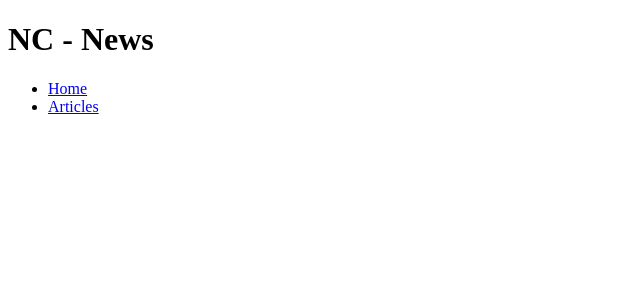
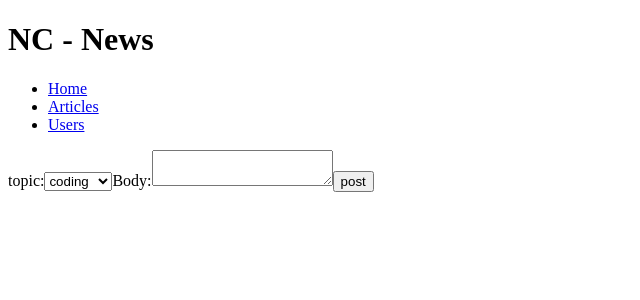
Before and after one commit to yerayafonso/nc-news, a React (Vite) app: page /articles/1/comments/post in a window 1280 px wide. Shown: the top 300 px of the page, without its empty margins (0-640 px from the left). Built offline with nearby package versions, Linux system fonts and the light colour scheme.

Commit message:
add ui for comments endpoints to view and start the form to post comments

```diff
--- a/src/App.jsx
+++ b/src/App.jsx
@@ -9,6 +9,9 @@ import ArticleList from "./components/ArticleList";
 // import { useState } from "react";
 import SingleArticle from "./components/SingleArticle";
 import Comments from "./components/Comments";
+import PostComment from "./components/PostComment";
+import Users from "./components/Users";
+import SingleUser from "./components/SingleUser";
 
 function App() {
   return (
@@ -20,6 +23,12 @@ function App() {
         <Route path="/articles" element={<ArticleList />} />
         <Route path="/articles/:article_id" element={<SingleArticle />} />
         <Route path="/articles/:article_id/comments" element={<Comments />} />
+        <Route
+          path="/articles/:article_id/comments/post"
+          element={<PostComment />}
+        />
+        <Route path="/users" element={<Users />} />
+        <Route path="/users/:username" element={<SingleUser />} />
       </Routes>
     </>
   );
--- a/src/components/Comments.jsx
+++ b/src/components/Comments.jsx
@@ -28,6 +28,9 @@ function Comments() {
           <Link to={`/articles/${article_id}`}>
             <button>Back</button>
           </Link>
+          <Link to={`/articles/${article_id}/comments/post`}>
+            <button>Post</button>
+          </Link>
         </div>
         <div>
           {commentsData.map((object) => {
--- a/src/components/Nav.jsx
+++ b/src/components/Nav.jsx
@@ -10,6 +10,9 @@ function Nav() {
         <li>
           <Link to="/articles">Articles</Link>
         </li>
+        <li>
+          <Link to="/users">Users</Link>
+        </li>
       </ul>
     </nav>
   );
--- /dev/null
+++ b/src/components/PostComment.jsx
@@ -0,0 +1,23 @@
+import { useParams } from "react-router-dom";
+
+function PostComment() {
+  const { article_id } = useParams();
+
+  return (
+    <>
+      <form action={`/articles/${article_id}/comments`} method="post">
+        <label htmlFor="topic-dropdown">topic:</label>
+        <select id="topic-dropdown">
+          <option>coding</option>
+          <option>football</option>
+          <option>cooking</option>
+        </select>
+        <label htmlFor="comment-text">Body:</label>
+        <textarea id="comment-text" type="text"></textarea>
+        <button type="submit">post</button>
+      </form>
+    </>
+  );
+}
+
+export default PostComment;
--- a/src/index.css
+++ b/src/index.css
@@ -1,4 +1,4 @@
-.article-card {
+.article-card .user-card {
   display: flex;
   border: 2px solid red;
   margin: 10px;
@@ -6,13 +6,13 @@
   border-radius: 25px;
 }
 
-.article-img {
+.article-img .user-img {
   height: 200px;
   width: 200px;
   margin: auto 25px;
 }
 
-.article-card-details {
+.article-card-details .user-card-details {
   list-style: none;
   padding-left: 0;
   margin-left: 15px;
```
